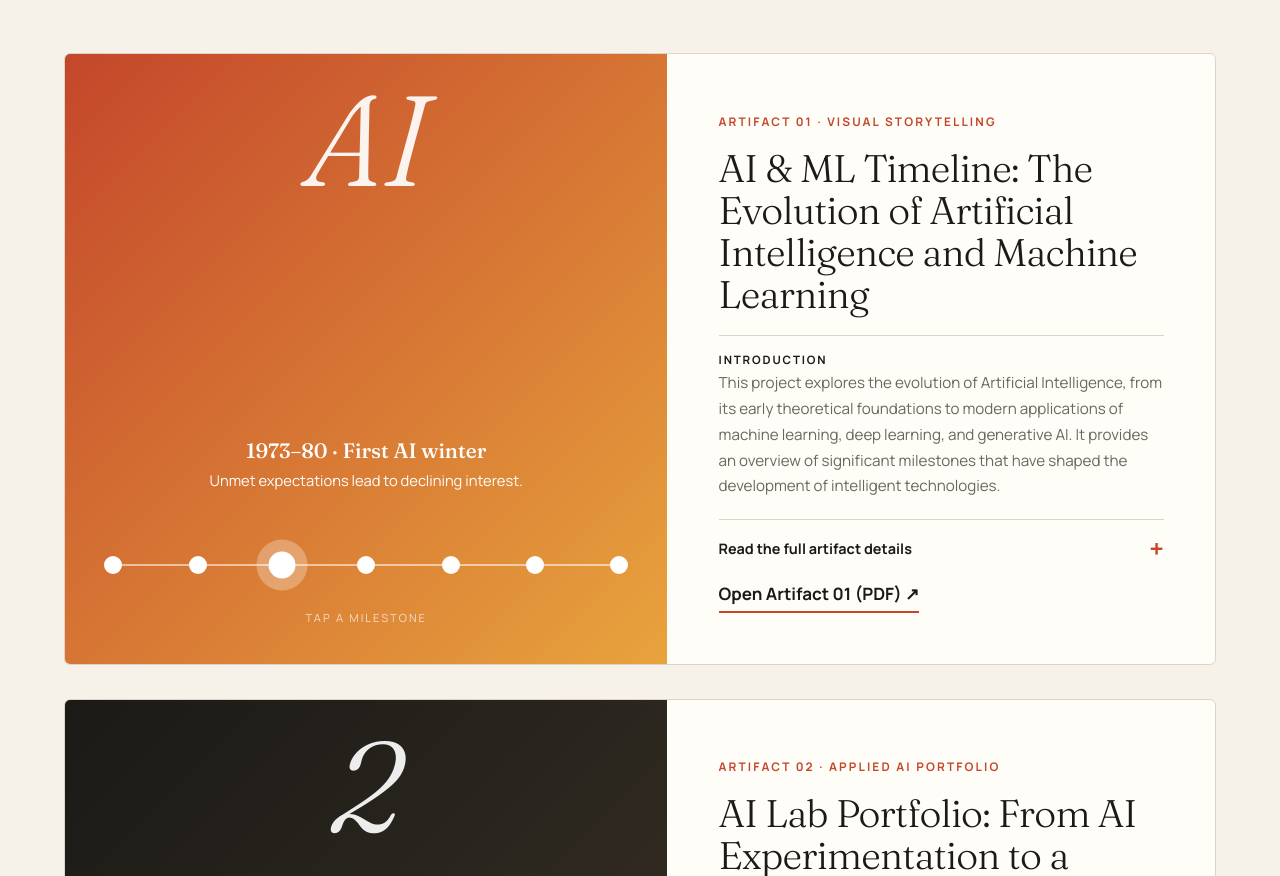
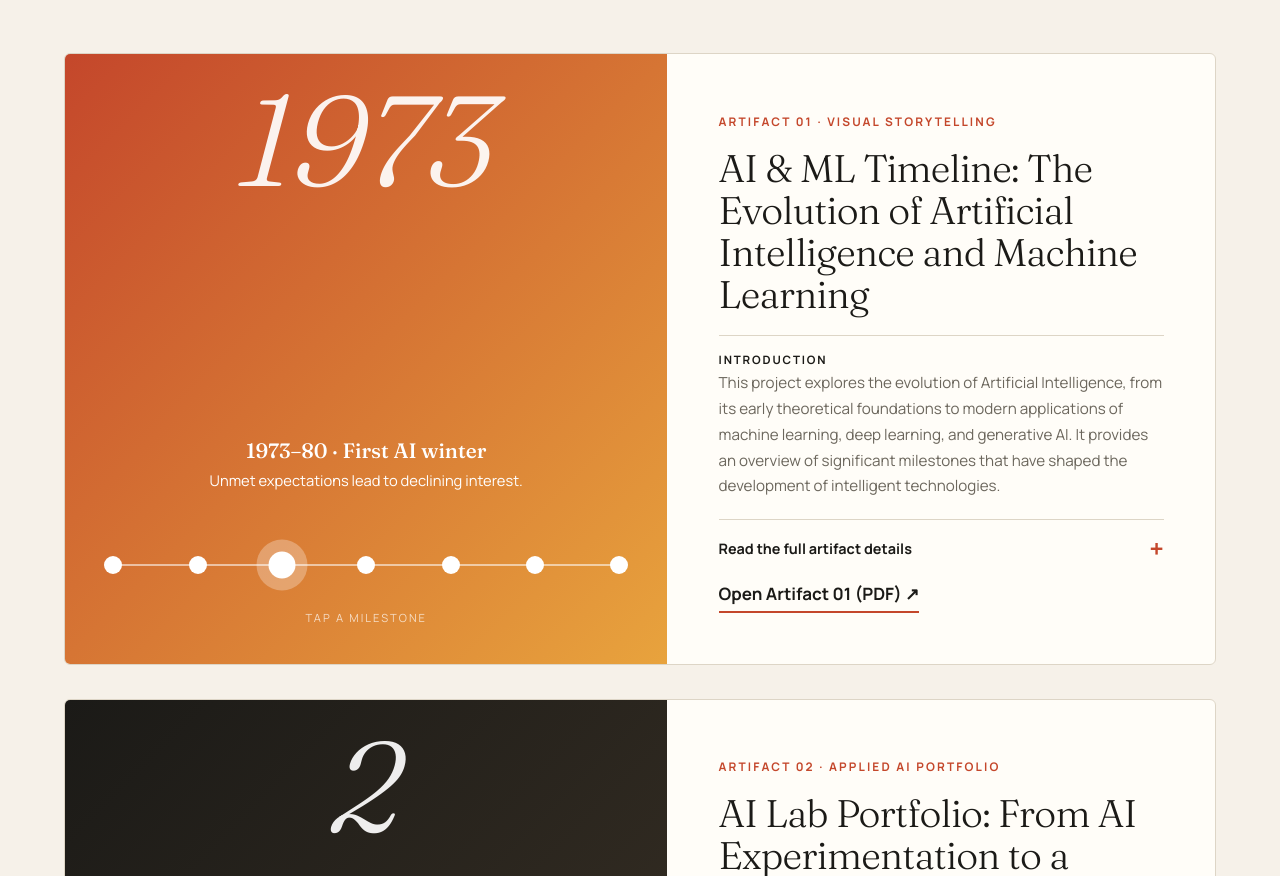
Before and after one commit to toniafas/Professional-Portfolio, a plain HTML site: page index.html in a window 1280 px wide. Shown: the part 3898-4774 px from the top of the page. Drawn offline with Linux system fonts and the light colour scheme.

Commit message:
Artifact 01 panel shows the current milestone year

```diff
--- a/index.html
+++ b/index.html
@@ -221,7 +221,7 @@ nav ul a.on{color:var(--ink);box-shadow:0 2px 0 var(--accent)}
   </div>
 
   <article class="card rv" id="artifact-1">
-    <div class="visual tlv"><span class="num">AI</span><div class="tlread" id="tlread" aria-live="polite"></div><div class="tl" id="tl"></div><div class="tlhint">Tap a milestone</div></div>
+    <div class="visual tlv"><span class="num" id="tlnum" aria-hidden="true">1950</span><div class="tlread" id="tlread" aria-live="polite"></div><div class="tl" id="tl"></div><div class="tlhint">Tap a milestone</div></div>
     <div class="body">
       <span class="tag">Artifact 01 · Visual storytelling</span>
       <h3 class="serif">AI &amp; ML Timeline: The Evolution of Artificial Intelligence and Machine Learning</h3>
@@ -324,7 +324,7 @@ if(orb&&matchMedia('(hover:hover)').matches&&!matchMedia('(prefers-reduced-motio
 const ms=[['1950','Turing Test','Alan Turing asks whether machines can think.'],['1956','Dartmouth Conference','AI is established as a distinct field.'],['1973–80','First AI winter','Unmet expectations lead to declining interest.'],['1997','Deep Blue','IBM’s computer defeats chess champion Garry Kasparov.'],['2012','AlexNet','Deep learning transforms image recognition.'],['2017','Transformers','“Attention Is All You Need” introduces the foundation model.'],['2022','ChatGPT','Conversational AI reaches the mainstream.']];
 const tl=document.getElementById('tl'),rd=document.getElementById('tlread');let cur=0,timer;
 const btns=ms.map((m,i)=>{const b=document.createElement('button');b.style.left=(i*100/(ms.length-1))+'%';b.setAttribute('aria-label',m[0]+' '+m[1]);b.onclick=()=>{clearInterval(timer);show(i)};tl.appendChild(b);return b});
-function show(i){cur=i;btns.forEach((b,j)=>b.classList.toggle('on',j===i));const m=ms[i];rd.innerHTML='<b>'+m[0]+' · '+m[1]+'</b>'+m[2]}
+function show(i){cur=i;btns.forEach((b,j)=>b.classList.toggle('on',j===i));const m=ms[i];const tn=document.getElementById('tlnum');if(tn)tn.textContent=m[0].split('–')[0];rd.innerHTML='<b>'+m[0]+' · '+m[1]+'</b>'+m[2]}
 show(0);
 if(!matchMedia('(prefers-reduced-motion:reduce)').matches)timer=setInterval(()=>show((cur+1)%ms.length),3200);
 }catch(e){}
```
